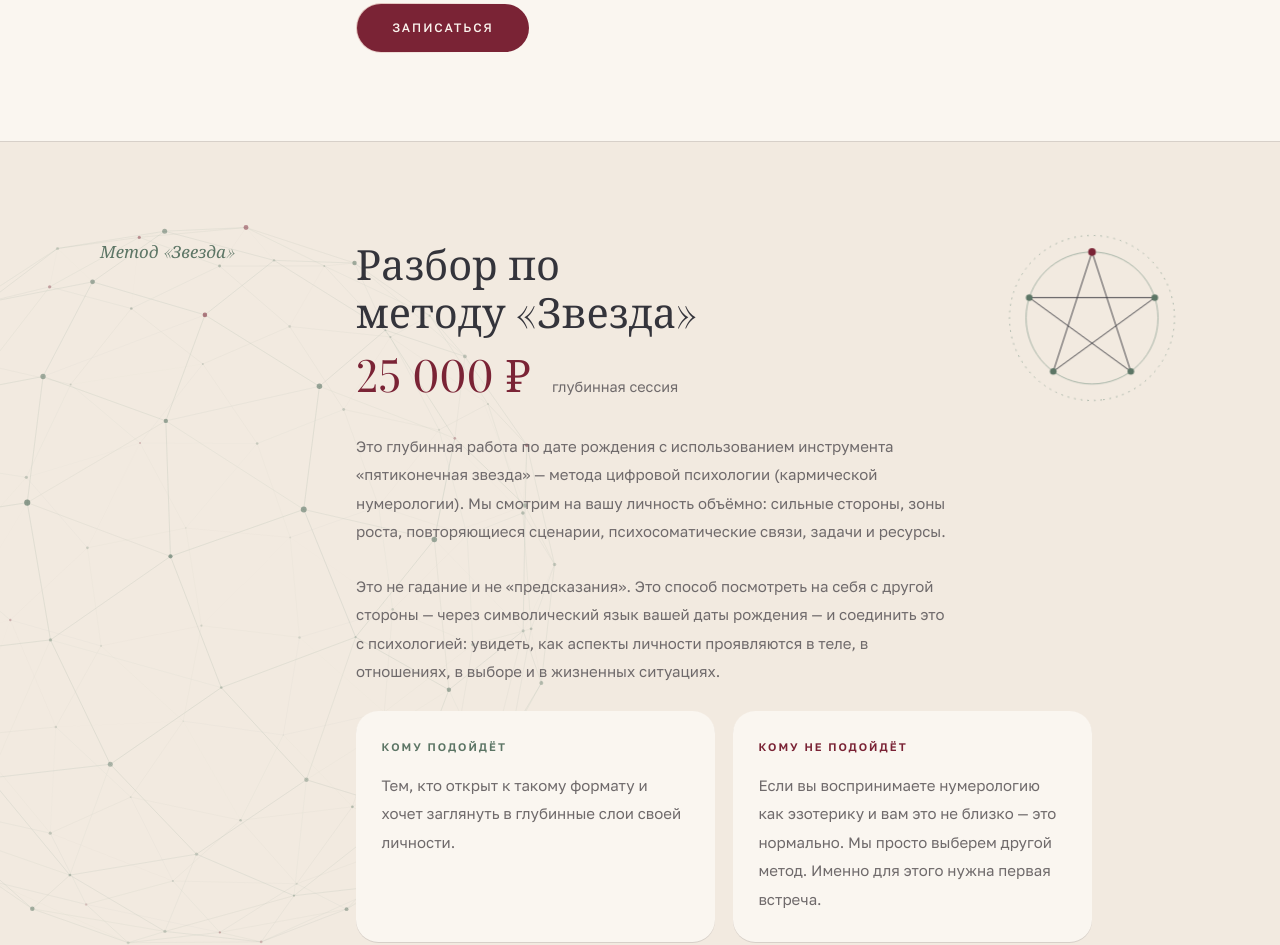
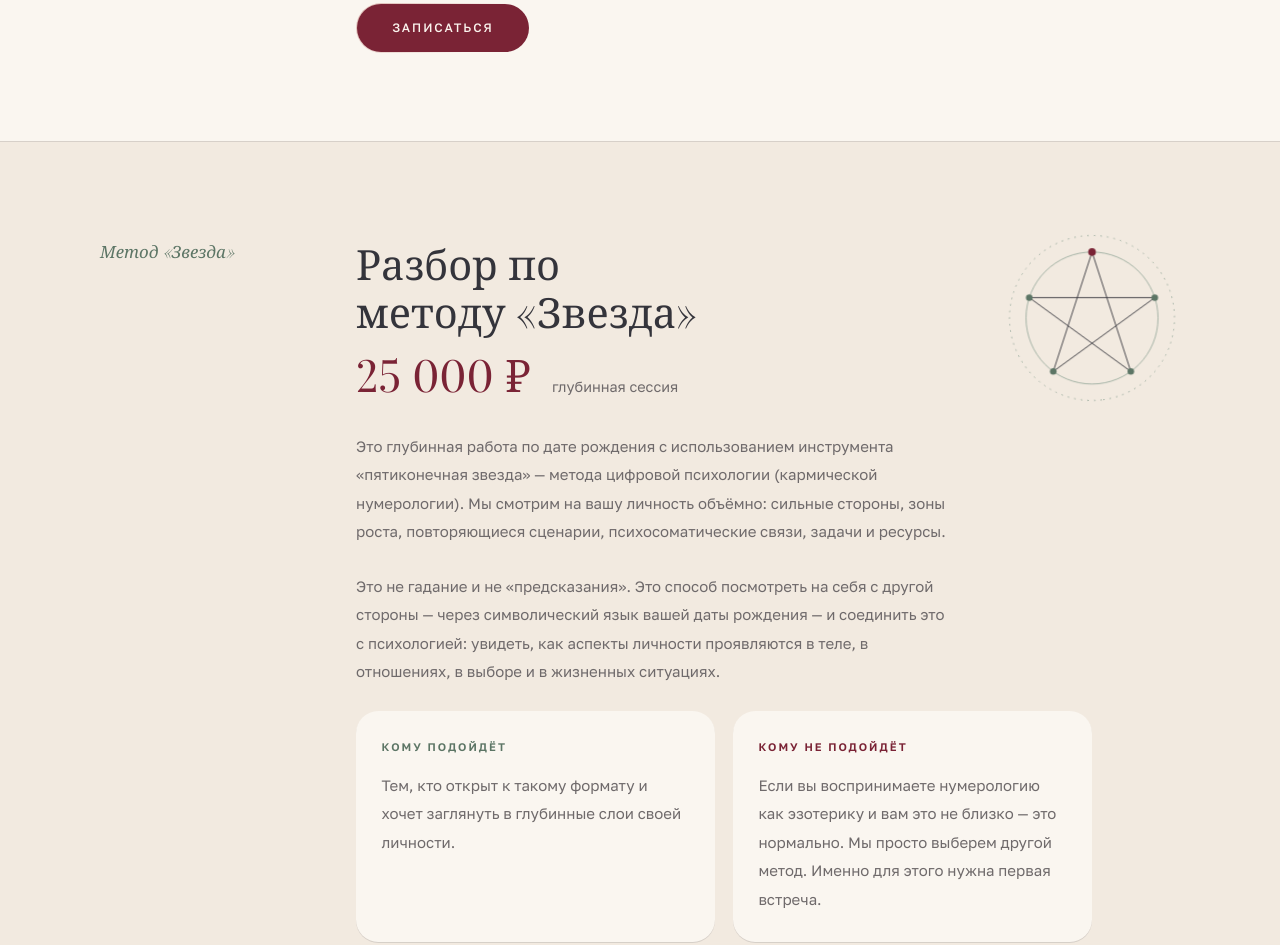
Before and after one commit to dudinamarina/dudinamarina.github.io, a plain HTML site: page index.html in a window 1280 px wide. Shown: the part 3033-3978 px from the top of the page. Drawn offline with nearby package versions, Linux system fonts and the light colour scheme; a web font is replaced by a local one.

Commit message:
Метод «Звезда»: убрать сферу
Co-Authored-By: Claude Fable 5.2 <noreply@anthropic.com>
Claude-Session: https://claude.ai/code/session_01DykP4xF6UDpLLFQZ6eZN9o

```diff
--- a/index.html
+++ b/index.html
@@ -225,15 +225,7 @@ h2 { font-family: var(--display); font-weight: 400; font-size: clamp(1.8rem, 3.6
 .zv-price { font-family: var(--display); font-variant-numeric: lining-nums; font-size: clamp(2rem, 4vw, 2.8rem); line-height: 1; color: var(--wine); margin-top: 1.1rem; }
 .zv-price span { font: 400 .9rem/1.4 var(--body); color: var(--muted); margin-left: .6rem; }
 .zv-star { width: clamp(7rem, 16vw, 11rem); }
-.zv-star { position: relative; isolation: isolate; }
-.zv-head > div:first-child { position: relative; z-index: 1; }
-#zvezda { overflow: hidden; }
-/* Вращающаяся сфера из точек и связей вокруг звезды */
-#zvezda { position: relative; }
-#zvezda .wrap { position: relative; z-index: 1; }
-.zv-sphere { position: absolute; left: -14rem; top: 50%; width: 52rem; aspect-ratio: 1; max-width: none; transform: translateY(-50%); z-index: 0; pointer-events: none; }
-@media (max-width: 860px) { .zv-sphere { width: 36rem; left: -17rem; top: 22rem; } }
-.zv-star svg { position: relative; display: block; width: 100%; height: auto; overflow: visible; }
+.zv-star svg { display: block; width: 100%; height: auto; overflow: visible; }
 .zv-star .ring { fill: none; stroke: var(--sage); stroke-width: 1.4; }
 .zv-star .ring.dash { stroke-dasharray: 3 9; transform-origin: 160px 160px; animation: spin 30s linear infinite; }
 .zv-star .lines { fill: none; stroke: var(--ink); stroke-width: 1.6; stroke-linejoin: round; }
@@ -646,7 +638,6 @@ footer .wrap { align-items: center;  display: flex; flex-wrap: wrap; justify-con
   </section>
 
   <section class="section tinted" id="zvezda">
-    <canvas class="zv-sphere" id="zv-sphere" aria-hidden="true"></canvas>
     <div class="wrap">
       <p class="rail">Метод «Звезда»</p>
       <div class="body">
@@ -1173,60 +1164,5 @@ footer .wrap { align-items: center;  display: flex; flex-wrap: wrap; justify-con
   });
 })();
 </script>
-
-<script>
-/* Сфера из точек и связей в разделе «Метод „Звезда“» */
-(function () {
-  var c = document.getElementById('zv-sphere'); if (!c || !c.getContext) return;
-  var ctx = c.getContext('2d'), N = 110, pts = [], edges = [], size = 0, visible = true;
-  var reduced = window.matchMedia('(prefers-reduced-motion: reduce)').matches;
-  var col = { line: '#8FA596', node: '#5C7565', accent: '#7A2335' };
-  for (var i = 0; i < N; i++) {
-    var phi = Math.acos(-1 + (2 * i + 1) / N), th = Math.sqrt(N * Math.PI) * phi;
-    pts.push({ x: Math.cos(th) * Math.sin(phi), y: Math.sin(th) * Math.sin(phi), z: Math.cos(phi),
-      r: Math.random() * .9 + .7, sp: Math.random() * .0012 + .0008, ph: Math.random() * 6.28, accent: i % 9 === 0 });
-  }
-  for (var a = 0; a < N; a++) for (var b = a + 1; b < N; b++) {
-    var d = Math.hypot(pts[a].x - pts[b].x, pts[a].y - pts[b].y, pts[a].z - pts[b].z);
-    if (d < .46) edges.push([a, b, 1 - d / .46]);
-  }
-  function colors() {
-    var cs = getComputedStyle(document.documentElement);
-    col.line = cs.getPropertyValue('--sage').trim() || col.line;
-    col.node = cs.getPropertyValue('--sage-deep').trim() || col.node;
-    col.accent = cs.getPropertyValue('--wine').trim() || col.accent;
-  }
-  function resize() {
-    var dpr = Math.min(window.devicePixelRatio || 1, 2); size = c.clientWidth;
-    c.width = c.height = Math.max(1, Math.round(size * dpr)); ctx.setTransform(dpr, 0, 0, dpr, 0, 0);
-  }
-  function draw(t) {
-    var R = size * .43, cx = size / 2, cy = size / 2, ry = t * .00011, rz = t * .00004, rx = .2;
-    var cyy = Math.cos(ry), syy = Math.sin(ry), cz = Math.cos(rz), sz = Math.sin(rz), cxx = Math.cos(rx), sxx = Math.sin(rx), P = [];
-    for (var i = 0; i < N; i++) {
-      var p = pts[i], x = p.x * cz - p.y * sz, y = p.x * sz + p.y * cz, z = p.z;
-      var x2 = x * cyy + z * syy, z2 = -x * syy + z * cyy, y2 = y * cxx - z2 * sxx, z3 = y * sxx + z2 * cxx;
-      var k = 1 + z3 * .18; P.push({ x: cx + x2 * R * k, y: cy + y2 * R * k, d: (z3 + 1) / 2 });
-    }
-    ctx.clearRect(0, 0, size, size); ctx.lineWidth = 1; ctx.strokeStyle = col.line;
-    for (var e = 0; e < edges.length; e++) {
-      var A = P[edges[e][0]], B = P[edges[e][1]];
-      ctx.globalAlpha = edges[e][2] * (.12 + (A.d + B.d) * .28);
-      ctx.beginPath(); ctx.moveTo(A.x, A.y); ctx.lineTo(B.x, B.y); ctx.stroke();
-    }
-    for (var j = 0; j < N; j++) {
-      var q = pts[j], pulse = (Math.sin(t * q.sp + q.ph) + 1) / 2, rad = (q.r + pulse * .9) * (.6 + P[j].d * .7);
-      ctx.fillStyle = q.accent ? col.accent : col.node; ctx.globalAlpha = (.25 + pulse * .45) * (.35 + P[j].d * .65);
-      ctx.beginPath(); ctx.arc(P[j].x, P[j].y, rad, 0, 6.2832); ctx.fill();
-    }
-    ctx.globalAlpha = 1;
-  }
-  function loop(t) { if (visible) draw(t); requestAnimationFrame(loop); }
-  var timer; window.addEventListener('resize', function () { clearTimeout(timer); timer = setTimeout(function () { resize(); if (reduced) draw(0); }, 150); });
-  if ('IntersectionObserver' in window) new IntersectionObserver(function (en) { visible = en[0].isIntersecting; }).observe(c);
-  colors(); resize();
-  if (reduced) draw(0); else requestAnimationFrame(loop);
-})();
-</script>
 </body>
 </html>
```
